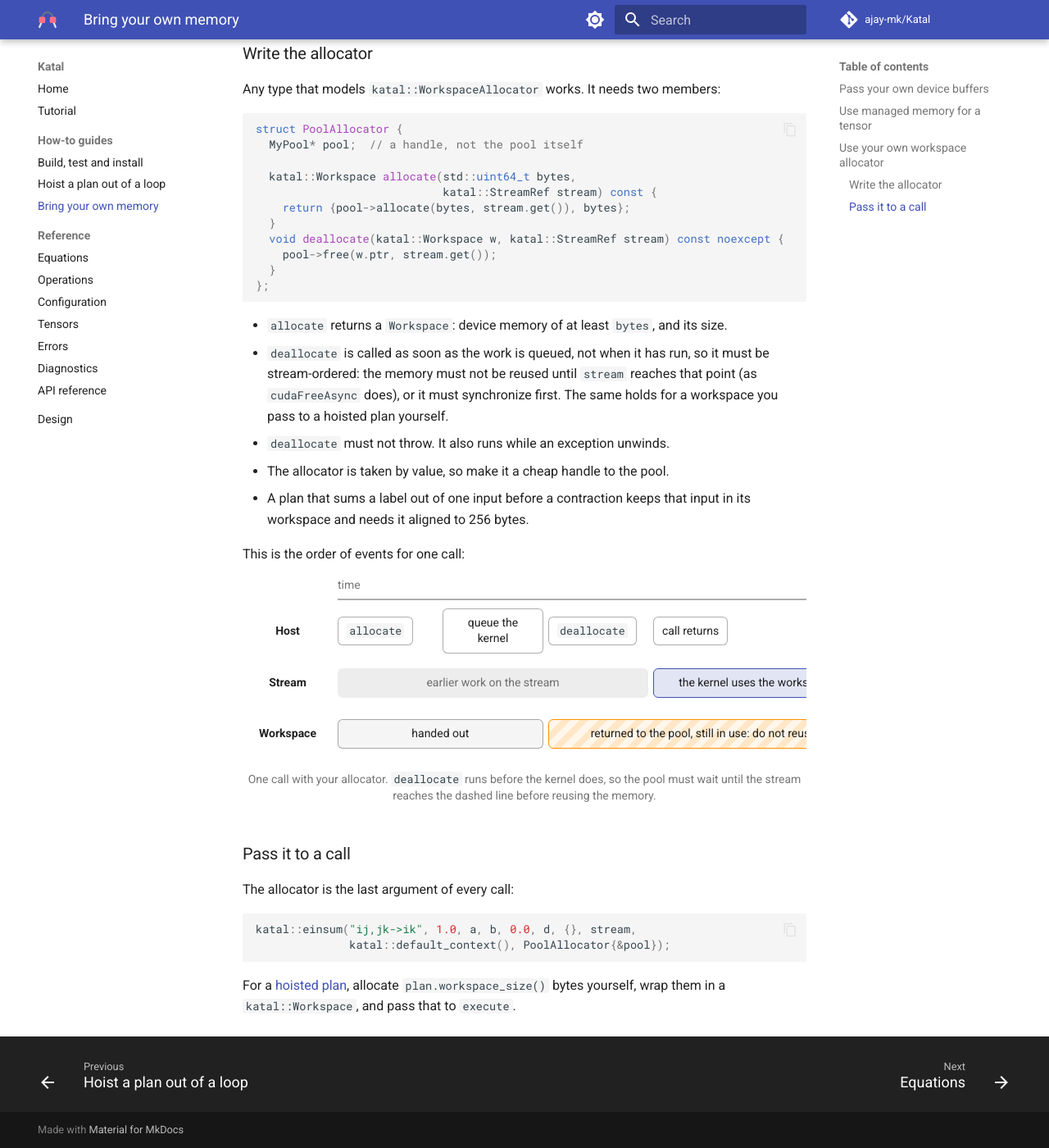
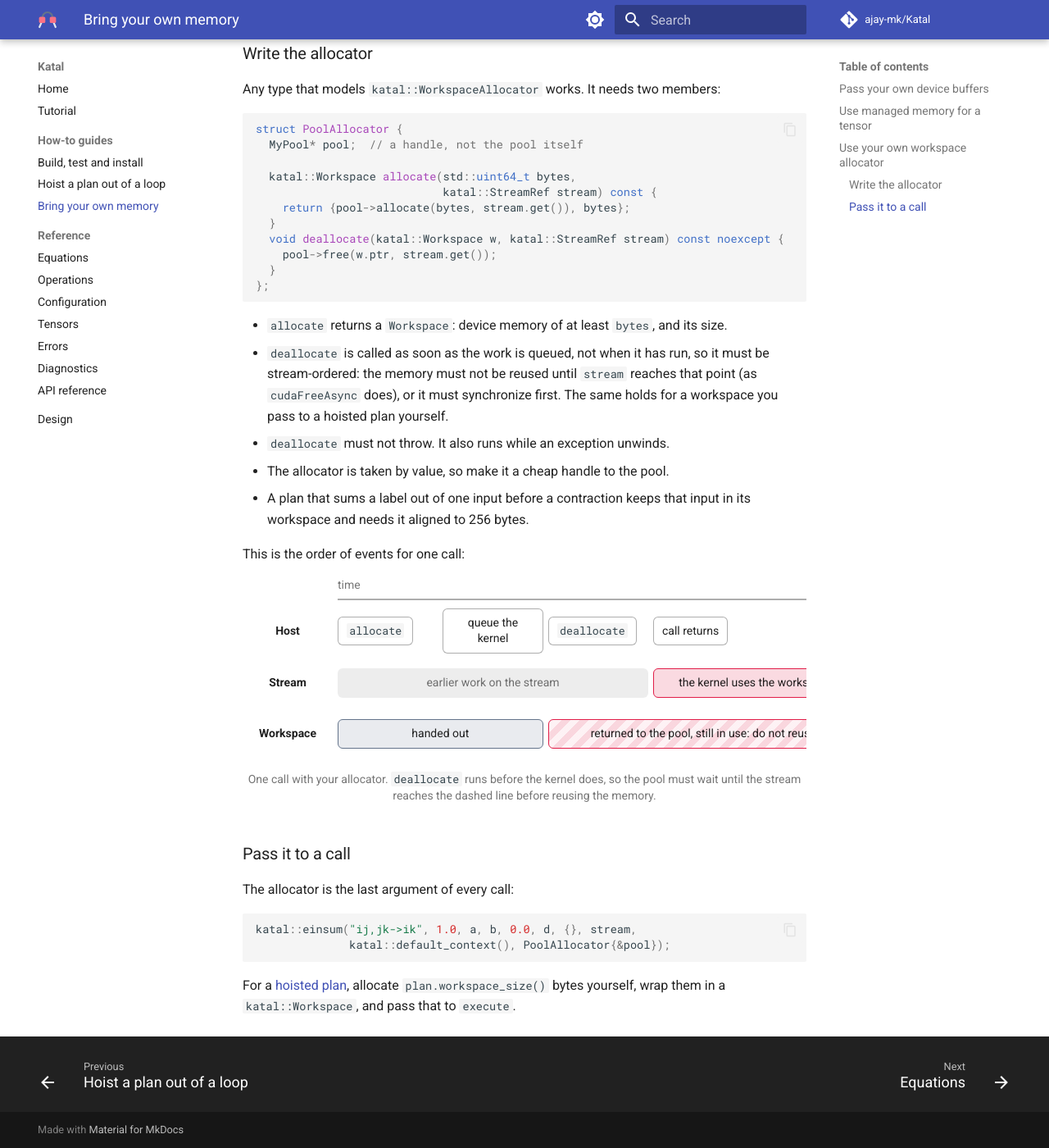
Before and after one commit to ajay-mk/Katal, an MkDocs documentation site: the page built from docs/how-to/memory.md, in a window 1280 px wide and 1400 px high, scrolled down 1339 px. Shown: the whole window at 82% size. Built offline with MkDocs 1.6.1 and Material for MkDocs 9.7.7, drawn with Linux system fonts in a browser that asks for light colours; comment, search, counter and statistics services are not loaded.

Commit message:
docs: drop the cost tags and use the logo palette in the timeline

```diff
--- a/docs/stylesheets/diagrams.css
+++ b/docs/stylesheets/diagrams.css
@@ -197,27 +197,27 @@
 }
 
 .kd-span--busy {
-  border-color: var(--md-typeset-a-color);
-  background: color-mix(in srgb, var(--md-typeset-a-color) 15%, transparent);
+  border-color: #e11d48;
+  background: color-mix(in srgb, #e11d48 16%, transparent);
 }
 
 .kd-span--held {
-  border-color: var(--md-default-fg-color--lighter);
-  background: var(--md-code-bg-color);
+  border-color: #64748b;
+  background: color-mix(in srgb, #64748b 14%, transparent);
 }
 
 .kd-span--unsafe {
-  border-color: #ff9100;
+  border-color: #e11d48;
   background: repeating-linear-gradient(
     -45deg,
-    color-mix(in srgb, #ff9100 22%, transparent) 0 0.4rem,
-    color-mix(in srgb, #ff9100 8%, transparent) 0.4rem 0.8rem
+    color-mix(in srgb, #e11d48 18%, transparent) 0 0.4rem,
+    color-mix(in srgb, #e11d48 6%, transparent) 0.4rem 0.8rem
   );
 }
 
 .kd-span--free {
-  border-color: #00c853;
-  background: color-mix(in srgb, #00c853 15%, transparent);
+  border-color: #0d9488;
+  background: color-mix(in srgb, #0d9488 16%, transparent);
 }
 
 .kd-mark {
```
Also changed, not shown: docs/explanation/design.md (+0 -2 lines).
